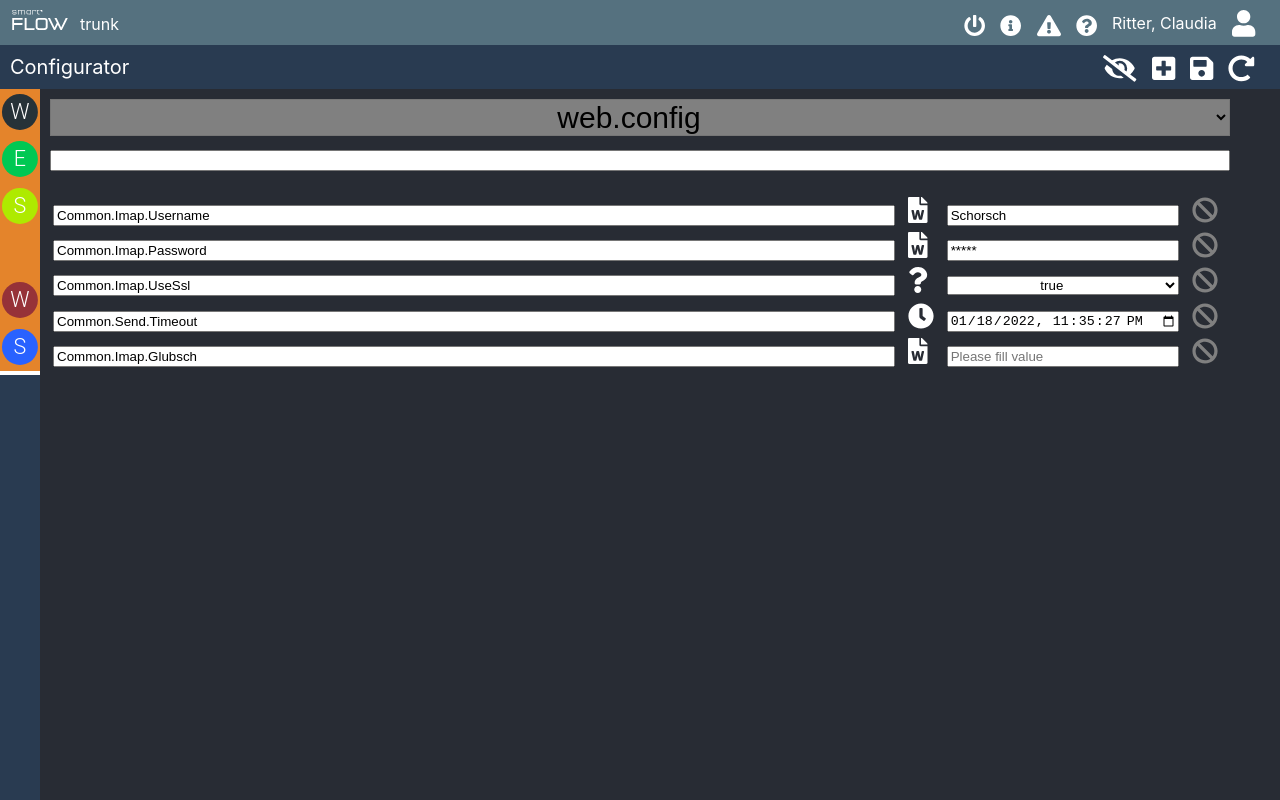
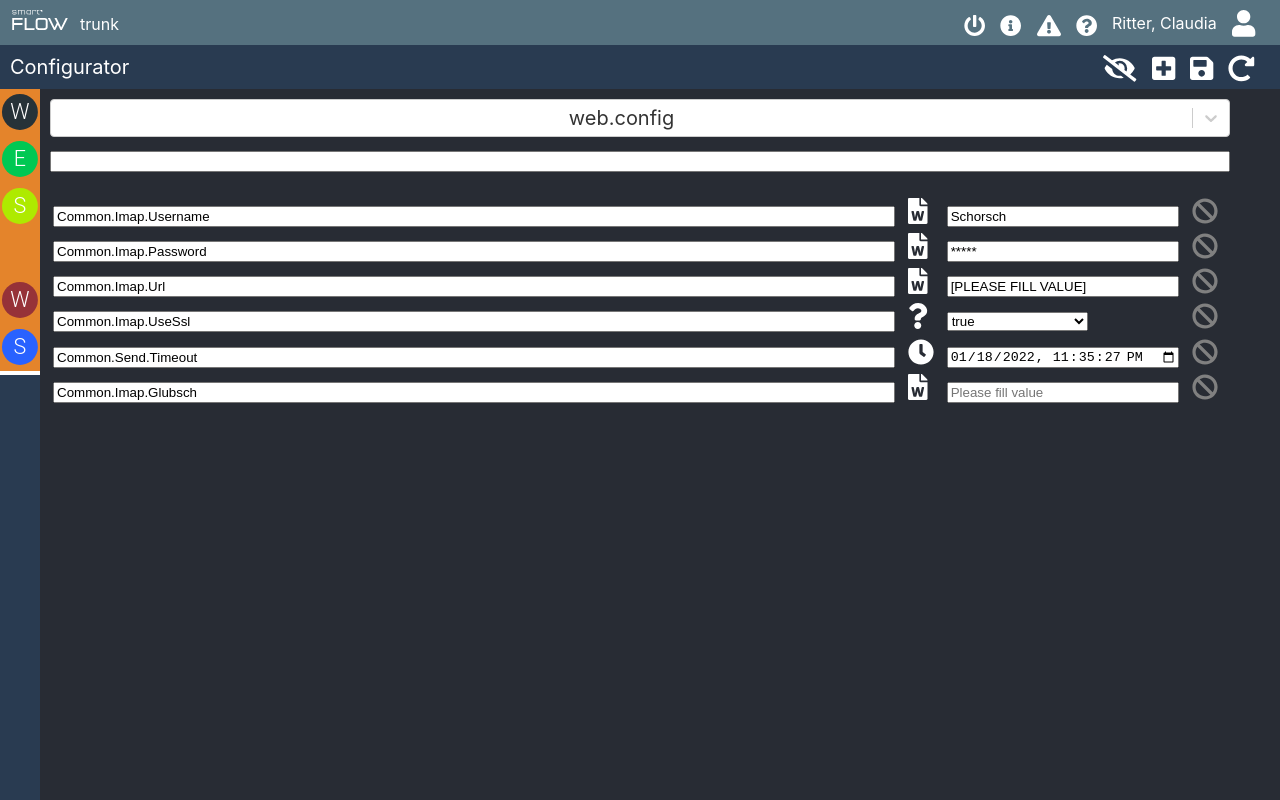
Before and after one commit to deBabbbe/ReactConfigurator, a React (Create React App) app: page / in a window 1280 px wide. Shown: the top 800 px of the page. Built offline with nearby package versions, Linux system fonts and the light colour scheme; some icons are missing.

Commit message:
Moved select to react select

```diff
--- a/package.json
+++ b/package.json
@@ -15,6 +15,7 @@
     "react-bootstrap": "^2.1.1",
     "react-dom": "^17.0.2",
     "react-scripts": "^5.0.0",
+    "react-select": "^5.2.2",
     "typescript": "^4.5.5",
     "uuid": "^8.3.2"
   },
--- a/src/App.scss
+++ b/src/App.scss
@@ -8,7 +8,7 @@
 
 .ApplicationBar {
   font-size: 20px;
-  background-color: #55717F;
+  background-color: #55717f;
   color: white;
   padding: 10px;
 }
@@ -20,7 +20,7 @@
 
 .ActionBar {
   font-size: 20px;
-  background-color: #293B51;
+  background-color: #293b51;
   color: white;
   padding: 10px;
   user-select: none;
@@ -29,15 +29,15 @@
 .ConfigBar {
   float: left;
   width: 40px;
-  background-color: #E4842B;
+  background-color: #e4842b;
 }
 
 .fa-lg:hover {
-  color: darkgrey
+  color: darkgrey;
 }
 
 .fa-lg:active {
-  color: grey
+  color: grey;
 }
 
 #saveButton,
@@ -51,7 +51,7 @@
   color: white;
 }
 
-#hideButton .hidden{
+#hideButton .hidden {
   color: grey;
 }
 
@@ -92,17 +92,12 @@ td {
   vertical-align: center;
 }
 
-select {
+#configFile {
   width: 100%;
-  padding-right: 10px;
   text-align-last: center;
 
-}
-
-#configFile {
-  font-size: 30px;
+  font-size: 20px;
   color: black;
-  background: grey;
 }
 
 #searchBar {
@@ -129,7 +124,7 @@ input {
 
 .ConfigBarFiller {
   height: 700px;
-  background-color: #293B51;
+  background-color: #293b51;
 }
 
 .LogoutPage {
--- a/src/Components/ConfigBar.tsx
+++ b/src/Components/ConfigBar.tsx
@@ -16,19 +16,15 @@ const getIcon = (name: string): any => {
     else return WhatsAppIcon;
 }
 
-function getIconForName(name: string, configFileChanged: (event: { target: { value: string } }) => void) {
+function getIconForName(name: string, configFileChanged: (value: string) => void) {
     const Icon = getIcon(name);
     return <span title={name} key={uuid()}><Icon className="configBarIcon" width="40px" height="40px"
-        onClick={() => configFileChanged({
-            target: {
-                value: name
-            }
-        })} /></span>
+        onClick={() => configFileChanged(name)} /></span>
 }
 
 type ConfigBarProps = {
     configFiles: string[];
-    configFileChanged: (event: { target: { value: string } }) => void;
+    configFileChanged: (value: string) => void;
 }
 
 export function ConfigBar(props: ConfigBarProps) {
--- a/src/Components/ConfigFileSelector.tsx
+++ b/src/Components/ConfigFileSelector.tsx
@@ -1,14 +1,32 @@
-import React from 'react';
+import React from "react";
+import Select from "react-select";
 
 type ConfigFileSelectorProps = {
     configFiles: string[];
     configFileName: string;
-    configFileChanged: (event: { target: { value: string } }) => void;
-}
+    configFileChanged: (value: string) => void;
+};
 
 export default function ConfigFileSelector(props: ConfigFileSelectorProps) {
-    const options = props.configFiles.map(file => <option>{file}</option>)
-    return (<select id="configFile" onChange={props.configFileChanged} value={props.configFileName}>
-        {options}
-    </select>);
+    const options = props.configFiles.map((file) => {
+        return { value: file, label: file };
+    });
+
+    const customStyles = {
+        option: (provided: any, state: { isSelected: any; }) => ({
+            ...provided,
+            borderBottom: '2px dotted green',
+            color: state.isSelected ? 'yellow' : 'black',
+            backgroundColor: state.isSelected ? 'green' : 'grey',
+
+        })
+    }
+    return (
+        <Select
+            id="configFile"
+            value={options.find((o) => o.value === props.configFileName)}
+            onChange={(ch) => props.configFileChanged(ch?.value ? ch.value : "")}
+            options={options}
+        />
+    );
 }
--- a/src/Components/Configurator.tsx
+++ b/src/Components/Configurator.tsx
@@ -53,9 +53,9 @@ export default function Configurator(props: ConfiguratorProps) {
         setLoggedOut(!loggedOut);
     }
 
-    const configFileChanged = (event: { target: { value: string } }): void => {
-        setConfigFileName(event.target.value)
-        const configs = props.loadedConfigs.find(c => c.fileName === event.target.value)!.configs
+    const configFileChanged = (value: string): void => {
+        setConfigFileName(value)
+        const configs = props.loadedConfigs.find(c => c.fileName === value)!.configs
         configs.forEach(entry => Object.assign(entry, { key: uuid() }))
 
         setData(configs);
--- a/src/loadedConfigs.json
+++ b/src/loadedConfigs.json
@@ -11,6 +11,11 @@
                 "config": "Common.Imap.Password",
                 "type": "string",
                 "value": "*****"
+            },
+            {
+                "config": "Common.Imap.Url",
+                "type": "string",
+                "value": "[PLEASE FILL VALUE]"
             },
             {
                 "config": "Common.Imap.UseSsl",
```
Also changed, not shown: 1 other file (tests, documents, lock files or other folders).
